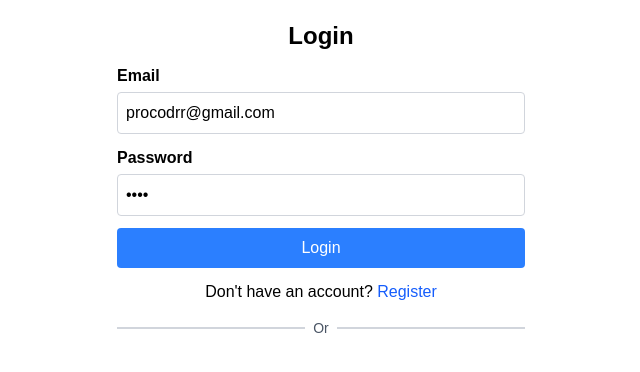
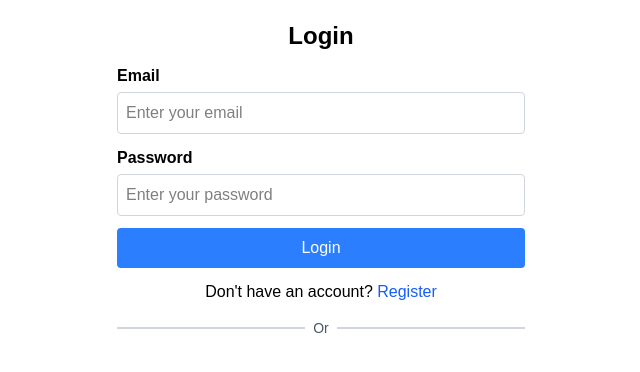
Before and after one commit to vikas-cse123/cloudbox-frontend, a React (Vite) app: page /login in a window 1280 px wide. Shown: the top 372 px of the page, without its empty margins (319-959 px from the left). Built offline with nearby package versions, Linux system fonts and the light colour scheme; no server answers.

Commit message:
Remove hardcoded values

```diff
--- a/src/Login.jsx
+++ b/src/Login.jsx
@@ -6,8 +6,8 @@
 
 const Login = () => {
   const [formData, setFormData] = useState({
-    email: "procodrr@gmail.com",
-    password: "abcd",
+    email: "",
+    password: "",
   });
   const [serverError, setServerError] = useState("");
   const navigate = useNavigate();
```
Also changed, not shown: 1 other file (tests, documents, lock files or other folders).
